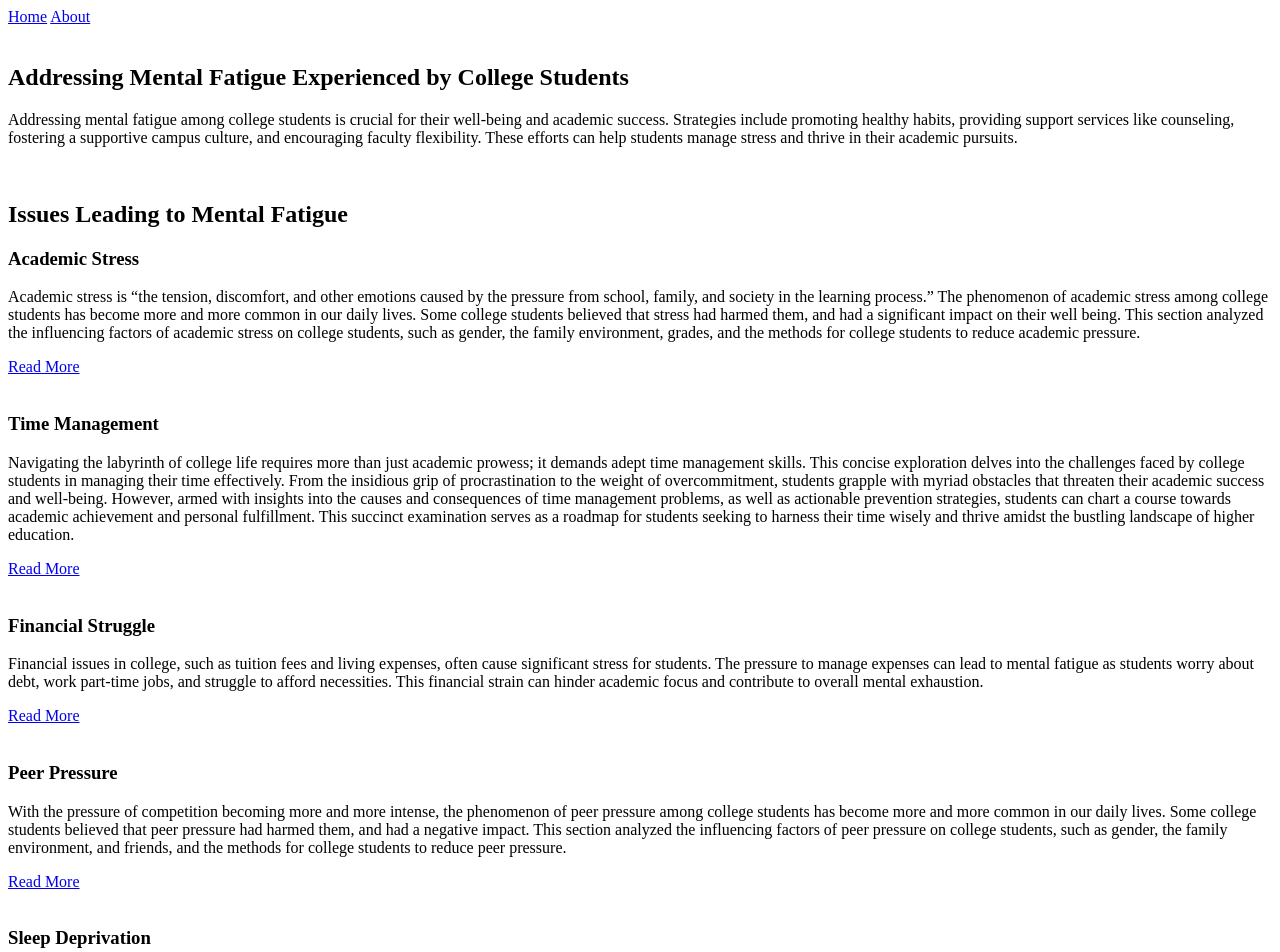
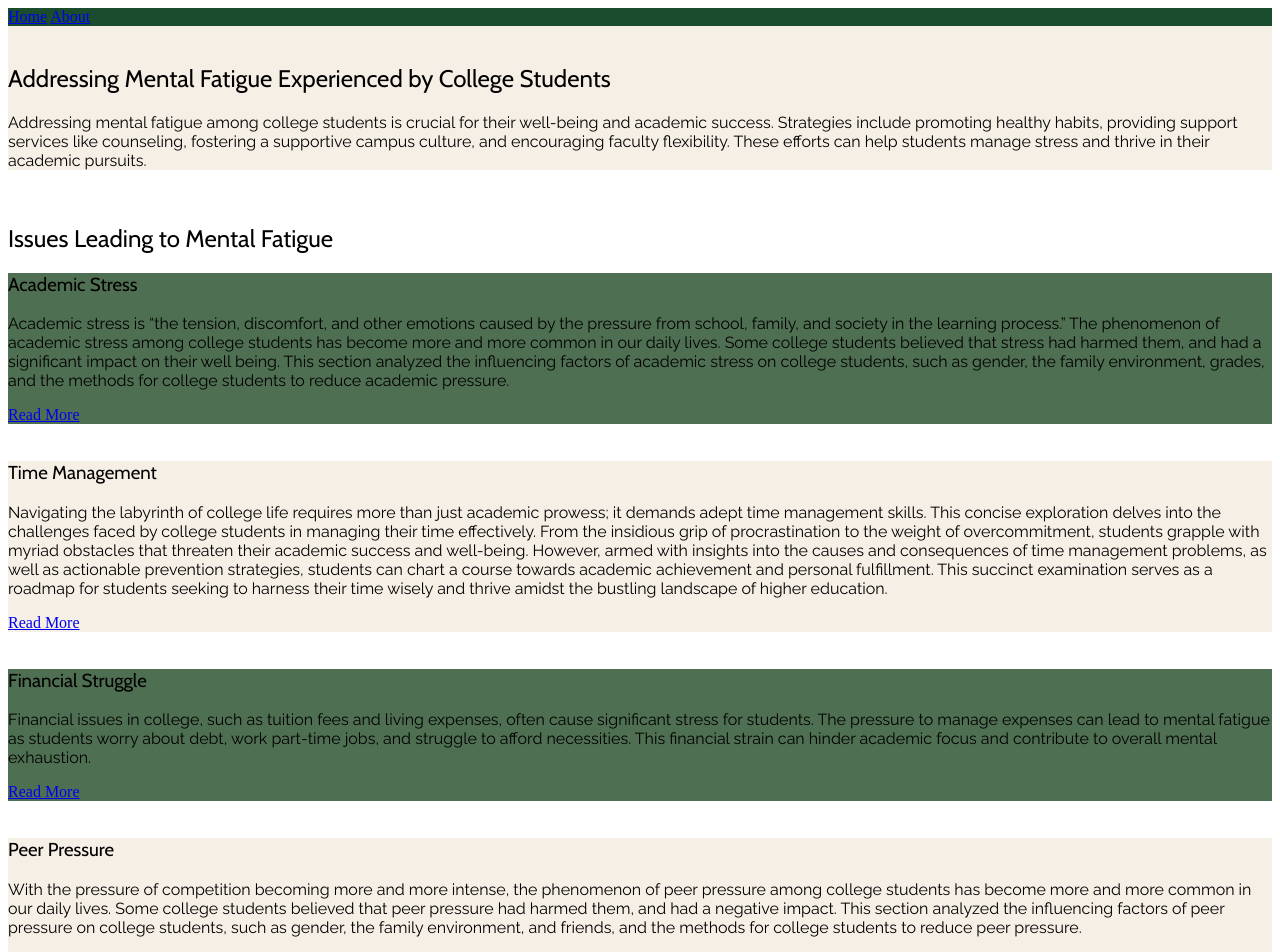
Before and after one commit to junmsr/Addressing-Mental-Fatigue, a plain HTML site: page index.html in a window 1280 px wide. Shown: the top 952 px of the page. Drawn offline with nearby package versions, Linux system fonts and the light colour scheme; a web font is replaced by a local one.

Commit message:
css v1 260424

```diff
--- a/index.html
+++ b/index.html
@@ -2,6 +2,7 @@
 <html lang="en">
 <head>
     <title>Addressing Mental Fatigue Experienced by College Students</title>
+    <link rel="stylesheet" href="indexStyle.css">
     <meta charset="UTF-8">
     <meta name="viewport" content="width=device-width, initial-scale=1.0">
     <meta name="description" content="Addressing mental fatigue among college students is crucial for their well-being and academic success. Strategies include promoting healthy habits, providing support services like counseling, fostering a supportive campus culture, and encouraging faculty flexibility. These efforts can help students manage stress and thrive in their academic pursuits.">
--- /dev/null
+++ b/indexStyle.css
@@ -0,0 +1,60 @@
+@import url('https://fonts.googleapis.com/css2?family=Esteban&family=Jacquard+12+Charted&family=Noto+Sans+KR:wght@100..900&family=Open+Sans:ital,wght@0,300..800;1,300..800&family=Oswald:wght@200..700&display=swap');
+
+@import url('https://fonts.googleapis.com/css2?family=Cabin:ital,wght@0,400..700;1,400..700&family=Esteban&family=Jacquard+12+Charted&family=Noto+Sans+KR:wght@100..900&family=Open+Sans:ital,wght@0,300..800;1,300..800&family=Oswald:wght@200..700&display=swap');
+
+@import url('https://fonts.googleapis.com/css2?family=Raleway:ital,wght@0,100..900;1,100..900&display=swap');
+
+p{
+    font-family: "Raleway", sans-serif;
+    font-optical-sizing: auto;
+}
+
+h3{
+  font-family: "Cabin", sans-serif;
+  font-weight: 400;
+    font-style: normal;
+}
+h1{
+    font-family: "Cabin", serif;
+    font-weight: 400;
+    font-style: normal;
+}
+
+h2{
+      font-family: "Cabin", serif;
+  font-weight: 400;
+  font-style: normal;
+}
+
+header{
+  background-color: #1A4D2E;
+}
+
+.introduction{
+  background-color: #F5EFE6;
+}
+
+.acad-stress{
+  background-color: #4F6F52;
+
+}
+
+.time-management{
+  background-color: #F5EFE6;
+}
+
+.financial-struggle{
+  background-color: #4F6F52;
+}
+
+.peer-pressure{
+  background-color: #F5EFE6;
+}
+
+.sleep-deprivation{
+  background-color: #4F6F52;
+}
+
+footer{
+  background-color: #1A4D2E;
+}
```
